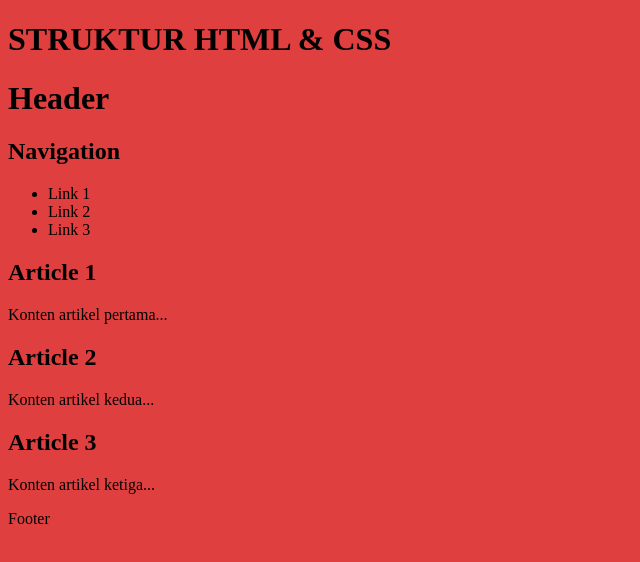
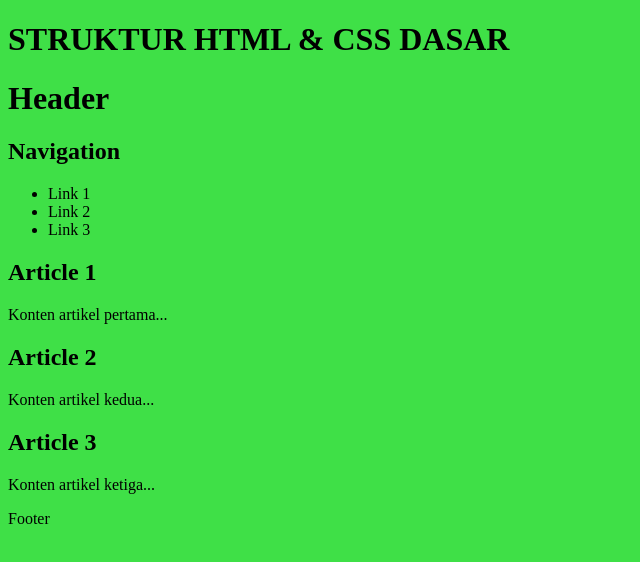
Before and after one commit to pakbig/pakbig.github.io, a plain HTML site: page struktur.html in a window 1280 px wide. Shown: the whole page, without its empty margins (0-640 px from the left). Drawn offline with Linux system fonts and the light colour scheme.

Commit message:
commit dr lokal

```diff
--- a/struktur.html
+++ b/struktur.html
@@ -5,12 +5,12 @@
     <meta name="viewport" content="width=device-width, initial-scale=1.0">
     <title>HTML - CSS</title>
     <style>
-        body {background-color:rgb(224, 63, 63)}
+        body {background-color:rgb(63, 224, 71)}
     </style>
 
 </head>
 <body>
-    <h1>STRUKTUR HTML & CSS</h1>
+    <h1>STRUKTUR HTML & CSS DASAR</h1>
     <header>
         <h1>Header</h1>
     </header>
```
